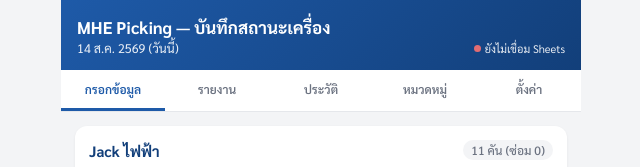
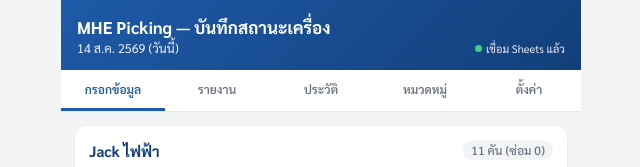
Before and after one commit to Blured03/MHE-Picking, a plain HTML site: page index.html in a window 1280 px wide. Shown: the top 167 px of the page, 319-959 px from the left. Drawn offline with nearby package versions, Linux system fonts and the light colour scheme.

Commit message:
Update index.html

```diff
--- a/index.html
+++ b/index.html
@@ -516,7 +516,8 @@ function loadCurrent(){
 }
 function saveCurrent(){ localStorage.setItem(LS_CURRENT, JSON.stringify(state)); }
 
-function getSheetUrl(){ return localStorage.getItem(LS_SHEET_URL) || ''; }
+const DEFAULT_SHEET_URL = 'https://script.google.com/macros/s/AKfycbypIPfyzsSoHEl6vhnu8rGf0nHIkLzFw0Iqv1PxWLP8c1jMgiQcIdWrKPzphluTLeGX/exec';
+function getSheetUrl(){ return localStorage.getItem(LS_SHEET_URL) || DEFAULT_SHEET_URL; }
 function withParam(url, param){ return url + (url.includes('?') ? '&' : '?') + param; }
 
 let state = loadCurrent();
```
